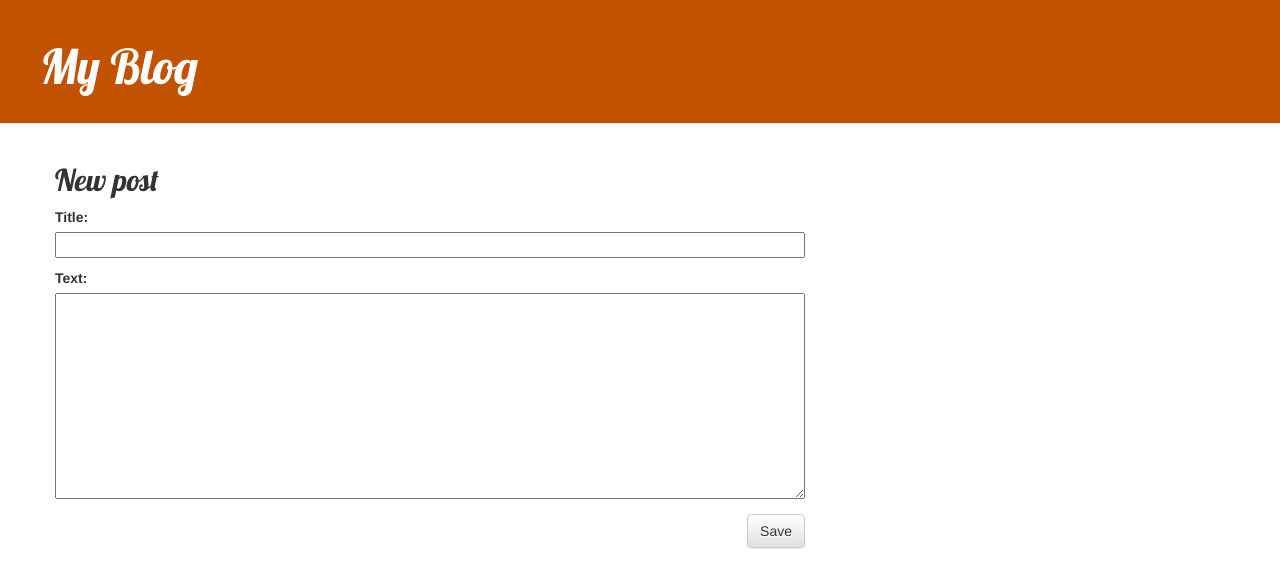
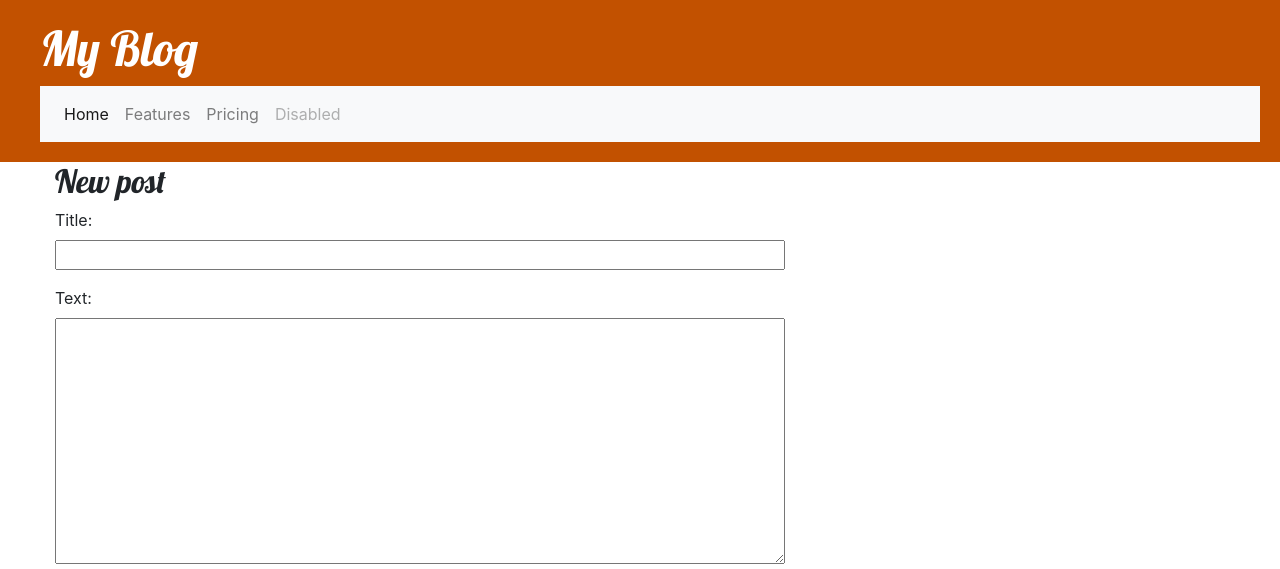
Before and after one commit to amir-shah-dev/bridge2nd, a Django app: page /post/new/ in a window 1280 px wide. Shown: the top 569 px of the page. Run offline with Django 3.2, Linux system fonts and the light colour scheme; some libraries are stand-ins or nearby versions.

Commit message:
Added navbar

```diff
--- a/blog/models.py
+++ b/blog/models.py
@@ -1,6 +1,7 @@
 from django.conf import settings
 from django.db import models
 from django.utils import timezone
+
 
 class Post(models.Model):
     author = models.ForeignKey(settings.AUTH_USER_MODEL, on_delete=models.CASCADE)
--- a/blog/static/css/blog.css
+++ b/blog/static/css/blog.css
@@ -35,3 +35,9 @@ h1, h2, h3, h4 {
 .post h2 a, .post h2 a:visited {
 	color: #000000;
 }
+
+.page-header ul {
+	list-style-type: none;
+	margin: 0;
+	padding: 0;
+}
--- a/blog/templates/blog/base.html
+++ b/blog/templates/blog/base.html
@@ -3,8 +3,9 @@
 <html lang="en">
 <head>
 	<link href="//fonts.googleapis.com/css?family=Lobster&subset=latin,latin-ext" rel="stylesheet" type="text/css">
-	<link rel="stylesheet" href="//maxcdn.bootstrapcdn.com/bootstrap/3.2.0/css/bootstrap.min.css">
-	<link rel="stylesheet" href="//maxcdn.bootstrapcdn.com/bootstrap/3.2.0/css/bootstrap-theme.min.css">
+	<link rel="stylesheet" href="https://stackpath.bootstrapcdn.com/bootstrap/4.5.2/css/bootstrap.min.css" integrity="sha384-JcKb8q3iqJ61gNV9KGb8thSsNjpSL0n8PARn9HuZOnIxN0hoP+VmmDGMN5t9UJ0Z" crossorigin="anonymous">
+	<!-- <link rel="stylesheet" href="//maxcdn.bootstrapcdn.com/bootstrap/3.2.0/css/bootstrap.min.css"> -->
+	<!-- <link rel="stylesheet" href="//maxcdn.bootstrapcdn.com/bootstrap/3.2.0/css/bootstrap-theme.min.css"> -->
 	<link rel="stylesheet" href="{% static 'css/blog.css' %}">
 	<meta charset="UTF-8">
 	<title>My Blog</title>
@@ -13,9 +14,26 @@
 	<body>
 		<div class="page-header">
 			{% if user.is_authenticated %}
-				<a href="{% url 'post_new' %}" class="top-menu"><span class="glyphicon glyphicon-plus"></span></a>
+			<a href="{% url 'post_new' %}" class="top-menu"><span class="glyphicon glyphicon-plus"></span></a>
 			{% endif %}
 			<h1><a href="/">My Blog</a></h1>
+			<!-- <ul>
+				<li><a href="/my-cv">CV</a></li>
+			</ul> -->
+			<nav class="navbar navbar-expand-lg navbar-light bg-light">
+				<!-- <a class="navbar-brand" href="#">My Blog</a> -->
+				<button class="navbar-toggler" type="button" data-toggle="collapse" data-target="#navbarNavAltMarkup" aria-controls="navbarNavAltMarkup" aria-expanded="false" aria-label="Toggle navigation">
+					<span class="navbar-toggler-icon"></span>
+				</button>
+				<div class="collapse navbar-collapse" id="navbarNavAltMarkup">
+					<div class="navbar-nav">
+						<a class="nav-item nav-link active" href="#">Home <span class="sr-only">(current)</span></a>
+						<a class="nav-item nav-link" href="#">Features</a>
+						<a class="nav-item nav-link" href="#">Pricing</a>
+						<a class="nav-item nav-link disabled" href="#">Disabled</a>
+					</div>
+				</div>
+			</nav>
 		</div>
 		<div class="content container">
 			<div class="row">
@@ -25,6 +43,9 @@
 				</div>
 			</div>
 		</div>
+		<script src="https://code.jquery.com/jquery-3.5.1.slim.min.js" integrity="sha384-DfXdz2htPH0lsSSs5nCTpuj/zy4C+OGpamoFVy38MVBnE+IbbVYUew+OrCXaRkfj" crossorigin="anonymous"></script>
+		<script src="https://cdn.jsdelivr.net/npm/popper.js@1.16.1/dist/umd/popper.min.js" integrity="sha384-9/reFTGAW83EW2RDu2S0VKaIzap3H66lZH81PoYlFhbGU+6BZp6G7niu735Sk7lN" crossorigin="anonymous"></script>
+		<script src="https://stackpath.bootstrapcdn.com/bootstrap/4.5.2/js/bootstrap.min.js" integrity="sha384-B4gt1jrGC7Jh4AgTPSdUtOBvfO8shuf57BaghqFfPlYxofvL8/KUEfYiJOMMV+rV" crossorigin="anonymous"></script>
 	</body>
 </body>
 </html>
```
Also changed, not shown: blog/forms.py (+4 -3 lines), test/functional_tests.py (+5 -0 lines).
